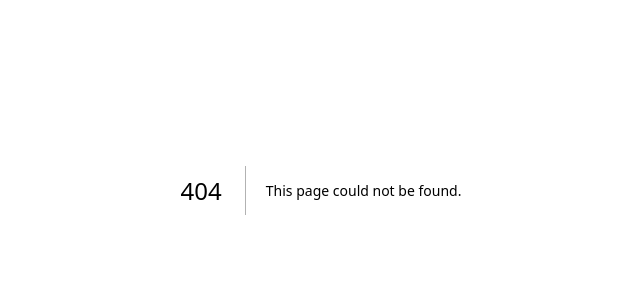
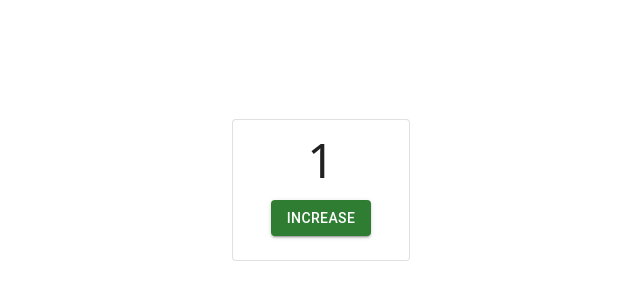
Before and after one commit to annguyenquang/Job-Finder-Client, a Next.js app: page /counter in a window 1280 px wide. Before the commit this address had no page. Shown: the part 210-510 px from the top of the page, without its empty margins (319-959 px from the left). Built offline with nearby package versions, Linux system fonts and the light colour scheme.

Commit message:
Setup: add use store example

```diff
--- /dev/null
+++ b/app/counter/page.tsx
@@ -0,0 +1,27 @@
+'use client'
+import { useCounterStore } from "@/core/stores/CounterStore/CounterStore";
+import { Button, Card, CardContent, Grid2 } from "@mui/material";
+
+const Counter = () => {
+    const store = useCounterStore();
+    return (
+        <>
+            <div className="flex justify-center h-screen items-center">
+                <Card variant="outlined">
+                    <CardContent>
+                        <Grid2 spacing={2} container>
+                            <Grid2 className="flex justify-center" size={12}>
+                                <h1 className="text-5xl">{store.count}</h1>
+                            </Grid2>
+                            <Grid2 className="flex justify-center" size={12}>
+                                <Button variant="contained" color="success" onClick={store.inc}>Increase</Button>
+                            </Grid2>
+                        </Grid2>
+                    </CardContent>
+                </Card>
+            </div>
+        </>
+    )
+};
+
+export default Counter;
--- /dev/null
+++ b/core/stores/CounterStore/CounterStore.ts
@@ -0,0 +1,11 @@
+import { create } from "zustand";
+
+type CounterStore = {
+    count: number;
+    inc: () => void;
+};
+
+export const useCounterStore = create<CounterStore>()((set) => ({
+    count: 1,
+    inc: () => set((state) => ({ count: state.count + 1 }))
+}));
```
